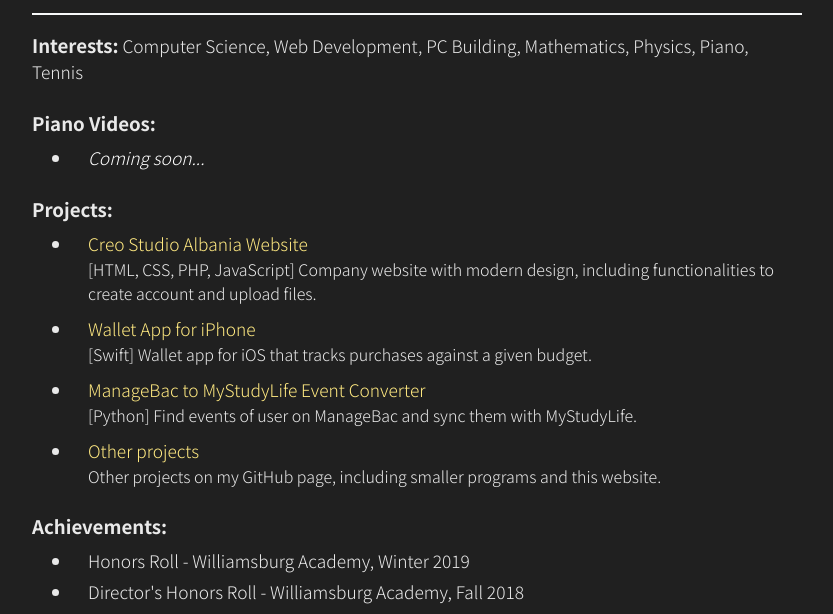
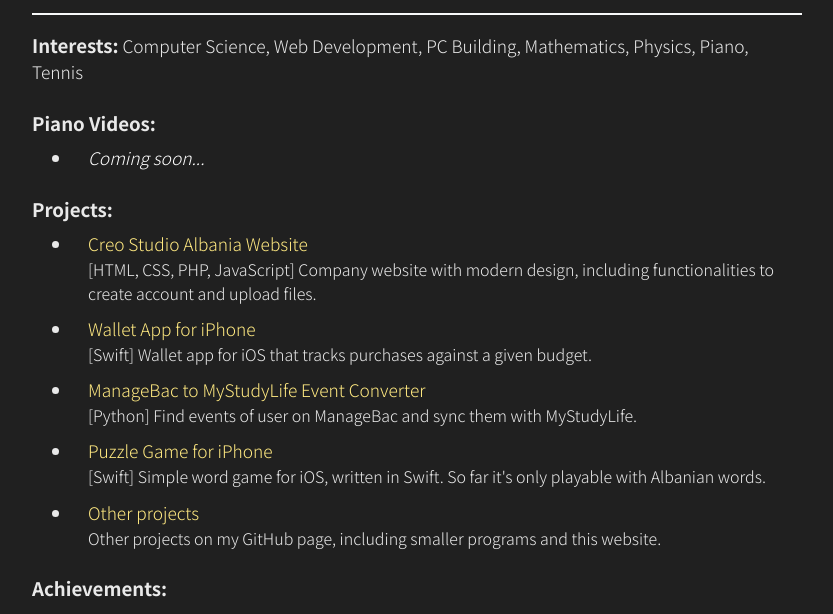
Before and after one commit to matisluzi/matisluzi.github.io, a plain HTML site: page index.html in a window 1280 px wide. Shown: the part 163-777 px from the top of the page, without its empty margins (224-1057 px from the left). Drawn offline with nearby package versions, Linux system fonts and the light colour scheme; a web font is replaced by a local one.

Commit message:
Add puzzle app project

```diff
--- a/index.html
+++ b/index.html
@@ -68,6 +68,10 @@
       <li class="text-main text-main-darkmode" style="padding-left:1rem;">
         <a class="text-alt text-alt-darkmode" target="_blank" href='https://github.com/matisluzi/managebac-to-mystudylife' style=''>ManageBac to MyStudyLife Event Converter</a>
         <p style="font-size: 12pt;margin-bottom:0.7rem;">[Python] Find events of user on ManageBac and sync them with MyStudyLife.</p>
+      </li>
+      <li class="text-main text-main-darkmode" style="padding-left:1rem;">
+        <a class="text-alt text-alt-darkmode" target="_blank" href='https://github.com/matisluzi/puzzleApp_iOS' style=''>Puzzle Game for iPhone</a>
+        <p style="font-size: 12pt;margin-bottom:0.7rem;">[Swift] Simple word game for iOS, written in Swift. So far it's only playable with Albanian words.</p>
       </li>
       <li class="text-main text-main-darkmode" style="padding-left:1rem;">
         <a class="text-alt text-alt-darkmode" target="_blank" href='https://github.com/matisluzi/' style=''>Other projects</a>
```
